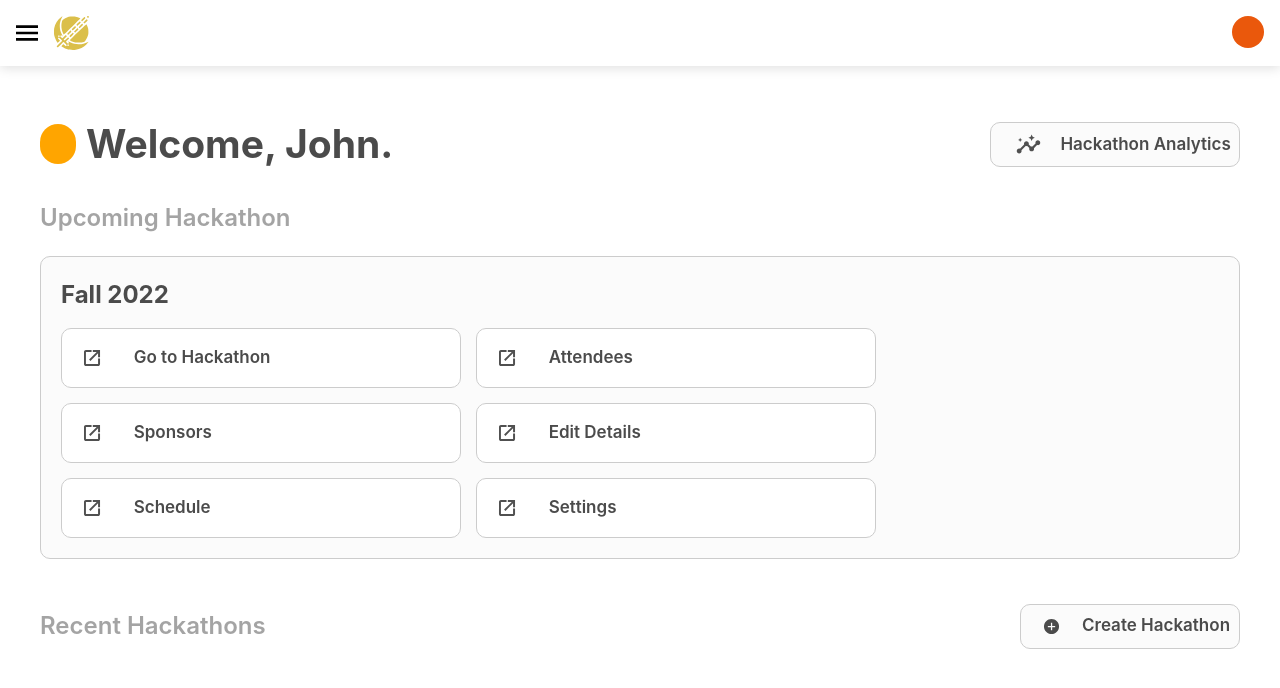
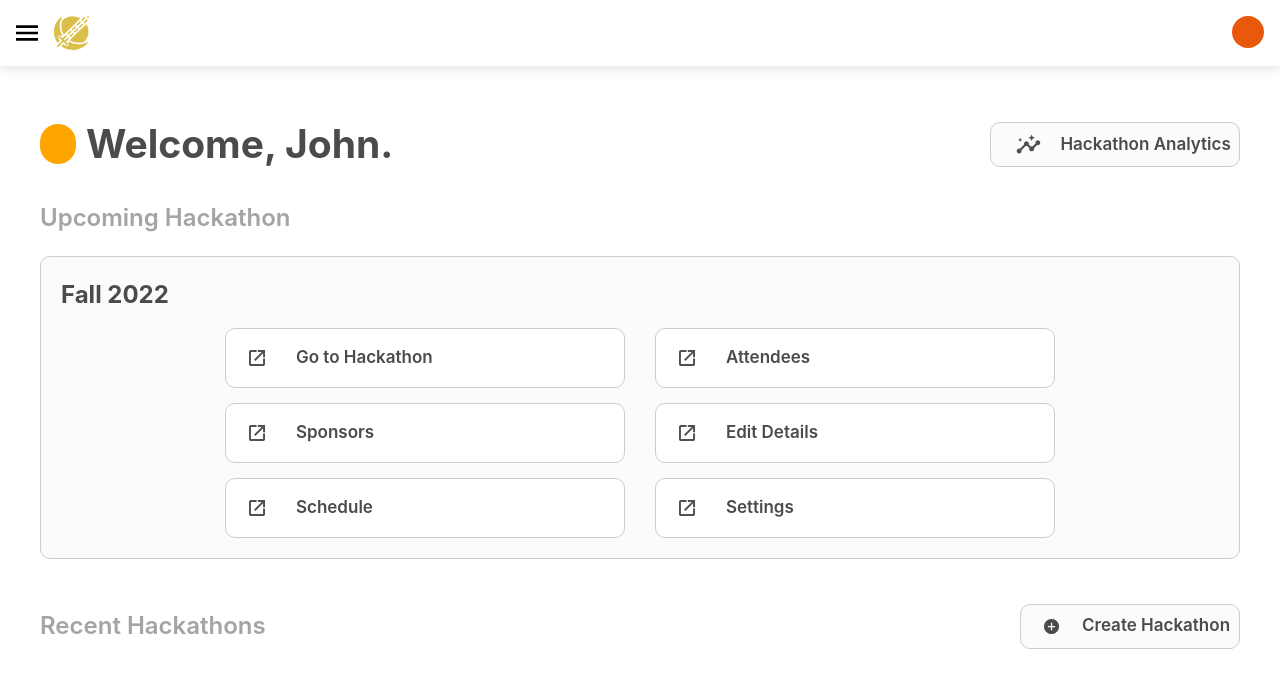
Before and after one commit to KnightHacks/admin-tool-frontend-2022, a React (Create React App) app: page / in a window 1280 px wide. Shown: the top 688 px of the page. Built offline with nearby package versions, Linux system fonts and the light colour scheme.

Commit message:
Fixed positioning and sizing issues with page links grid.

```diff
--- a/src/components/home/home.css
+++ b/src/components/home/home.css
@@ -97,6 +97,7 @@
 #page-links-grid {
 	display: flex;
 	flex-wrap: wrap;
+	justify-content: center;
 }
 
 #page-links-grid > * {
@@ -111,7 +112,7 @@
 	white-space: nowrap;
 
 	margin-top: 15px;
-	margin-right: 15px;
+	margin-inline: 15px;
 
 	background: #ffffff;
 	border: 1px solid #cccccc;
```
